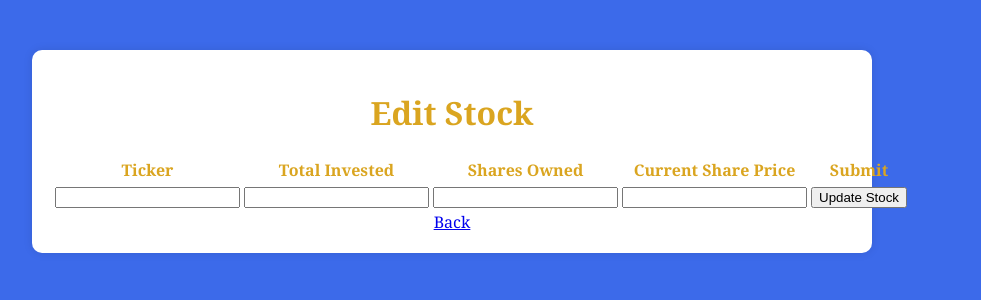
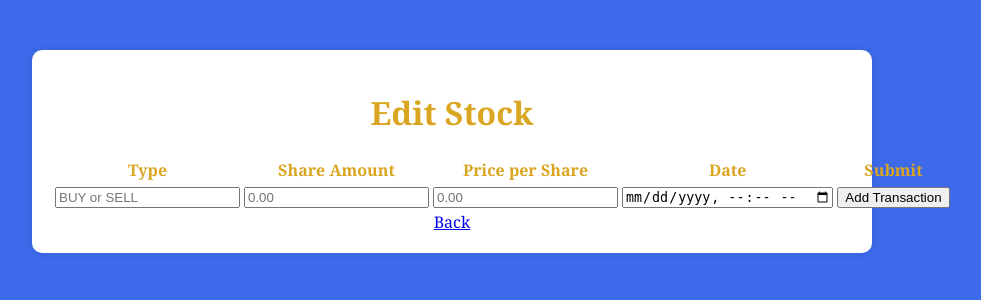
Before and after one commit to treysont1/stocktrack, a Flask app: template templates/update.html in a window 1280 px wide. Shown: the top 300 px of the page, without its empty margins (188-1169 px from the left). Run offline with Flask 3, Linux system fonts and the light colour scheme; the template is opened without the code that fills it, so the values that code supplies are empty.

Commit message:
Adjust update page to be transactions based

```diff
--- a/templates/update.html
+++ b/templates/update.html
@@ -9,38 +9,38 @@
             <form action="/update/{{stock.id}}" method="POST">
             <table>
                 <tr>
-                    <th>Ticker</th>
-                    <th>Total Invested</th>
-                    <th>Shares Owned</th>
-                    <th>Current Share Price</th>
+                    <th>Type</th>
+                    <th>Share Amount</th>
+                    <th>Price per Share</th>
+                    <th>Date</th>
                     <th>Submit</th>
                 </tr>
                 <tr>
-                    <!--Stock Name Edit-->
+                    <!--Type-->
                     <td>
-                    <input type="text" name="stock_ticker" id="stock_name" value="{{stock.ticker}}"/>
+                    <input type="text" name="transaction_type" id="transaction_type" placeholder="BUY or SELL"/>
                     </td>
 
-                    <!--Total Invested Edit-->
+                    <!--Share Amount-->
                     <td>
-                    <input type="number" step="any" name="stock_total_invested" id="stock_total_invested" value="{{stock.total_invested}}"/>
+                    <input type="number" step="any" name="shares" id="shares" placeholder="0.00"/>
                     </td>
 
-                    <!--Shares Owned Edit-->
+                    <!--Shares Owned-->
                     <td>
-                    <input type="number" step="any" name="stock_shares" id="stock_shares" value="{{stock.shares_owned}}">
+                    <input type="number" step="any" name="price_per_share" id="price_per_share" placeholder="0.00"/>
                     </td>
 
-                    <!--Current Value Edit-->
+                    <!--Date Bought-->
                     <td>
-                    <input type="number" step="any" name="stock_current_share_price" id="stock_current_share_price" value="{{stock.current_share_price}}"/>
+                    <input type="datetime-local" step="any" name="date_bought" id="date_bought"/>
                     </td>
 
                     <!--Date Bought Edit-->
         <!--
                     <input type="text" name="date_bought" id="date_bought" value="{{stock.date_bought}}"/> -->
                     <td>
-                    <input type="submit" value="Update Stock" id="button_edit" />
+                    <input type="submit" value="Add Transaction" id="button_edit" />
                     </td>
                 </tr>
             </table>
```
